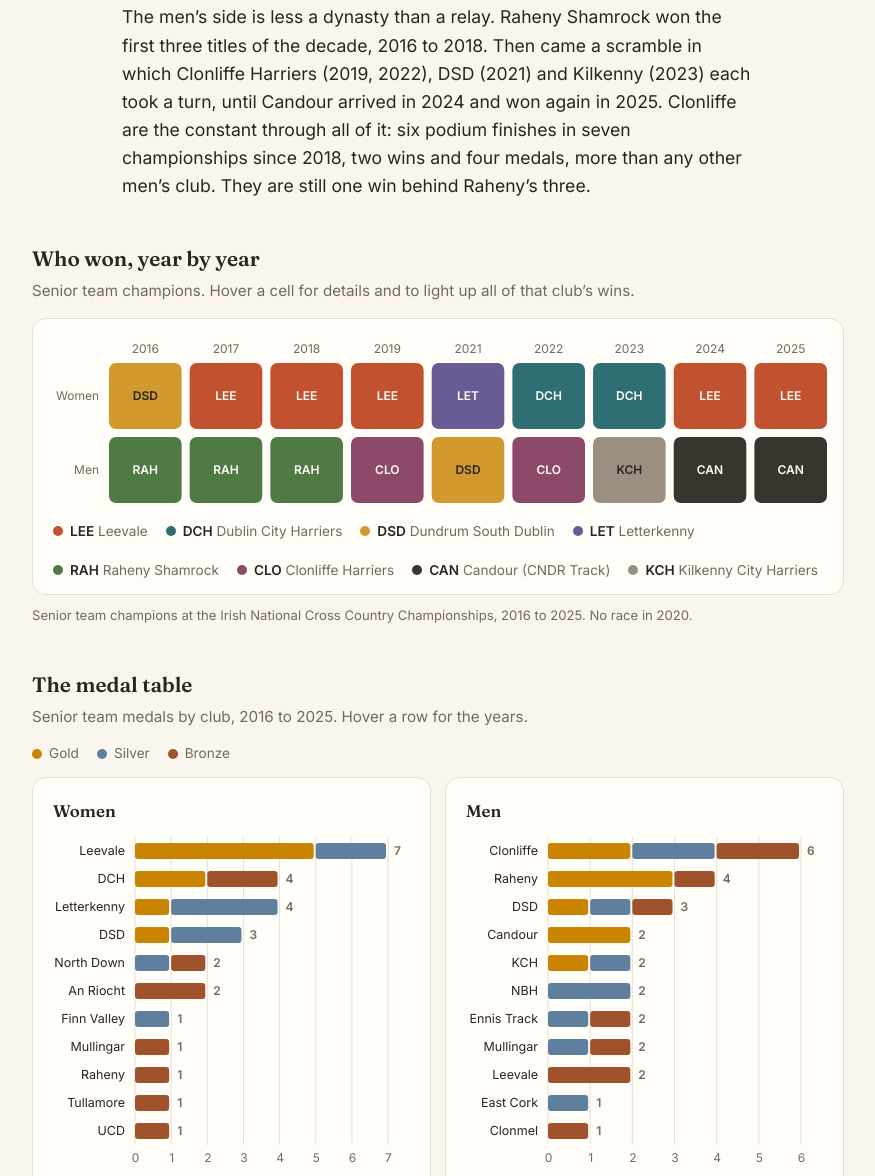
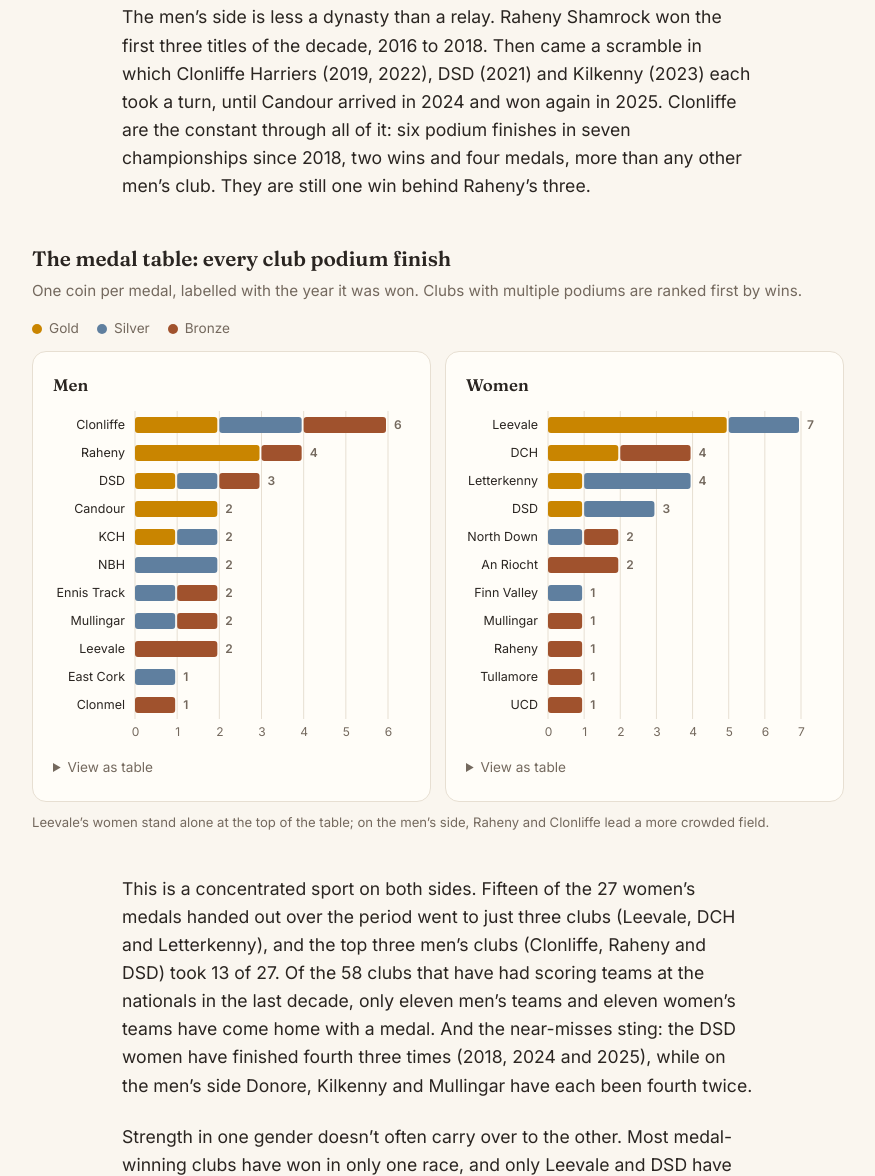
Before and after one commit to kane-collins/run-the-numbers, a plain HTML site: page article-xc-clubs.html in a window 1280 px wide. Shown: the part 1707-2883 px from the top of the page, without its empty margins (202-1077 px from the left). Drawn offline with nearby package versions, Linux system fonts and the light colour scheme.

Commit message:
update club article

```diff
--- a/article-xc-clubs.html
+++ b/article-xc-clubs.html
@@ -43,20 +43,14 @@
       <p>The men’s side is less a dynasty than a relay. Raheny Shamrock won the first three titles of the decade, 2016 to 2018. Then came a scramble in which Clonliffe Harriers (2019, 2022), DSD (2021) and Kilkenny (2023) each took a turn, until Candour arrived in 2024 and won again in 2025. Clonliffe are the constant through all of it: six podium finishes in seven championships since 2018, two wins and four medals, more than any other men’s club. They are still one win behind Raheny’s three.</p>
     </div>
 
-    <figure class="chart-block">
-      <h3>Who won, year by year</h3>
-      <p class="sub">Senior team champions. Hover a cell for details and to light up all of that club’s wins.</p>
-      <div class="chart-panel"><div id="champions"></div></div>
-      <figcaption>Senior team champions at the Irish National Cross Country Championships, 2016 to 2025. No race in 2020.</figcaption>
-    </figure>
 
     <figure class="chart-block">
-      <h3>The medal table</h3>
-      <p class="sub">Senior team medals by club, 2016 to 2025. Hover a row for the years.</p>
+      <h3>The medal table: every club podium finish</h3>
+      <p class="sub">One coin per medal, labelled with the year it was won. Clubs with multiple podiums are ranked first by wins.</p>
       <div id="medal-legend"></div>
       <div class="chart-pair">
+        <div class="chart-panel"><h4>Men</h4><div id="medals-men"></div></div>
         <div class="chart-panel"><h4>Women</h4><div id="medals-women"></div></div>
-        <div class="chart-panel"><h4>Men</h4><div id="medals-men"></div></div>
       </div>
       <figcaption>Leevale’s women stand alone at the top of the table; on the men’s side, Raheny and Clonliffe lead a more crowded field.</figcaption>
     </figure>
@@ -73,12 +67,12 @@
     </div>
 
     <figure class="chart-block">
-      <h3>What it took to win, and to medal</h3>
-      <p class="sub">Team points for the gold, silver and bronze teams each year. Lower is better, so the best scores sit at the top. Move across a chart to compare years.</p>
+      <h3>What does it take to win a national team medal?</h3>
+      <p class="sub">Team points at the Irish National Cross Country Championships, 2016–2025 (excluding 2020).</p>
       <div id="podium-legend"></div>
       <div class="chart-pair">
+        <div class="chart-panel"><h4>Men</h4><div id="podium-men"></div></div>
         <div class="chart-panel"><h4>Women</h4><div id="podium-women"></div></div>
-        <div class="chart-panel"><h4>Men</h4><div id="podium-men"></div></div>
       </div>
       <figcaption>Lower is better. Winning scores are far more volatile than they look: a gold-medal score in one year would not have made the podium in another.</figcaption>
     </figure>
@@ -89,12 +83,12 @@
     </div>
 
     <figure class="chart-block">
-      <h3>Finishing positions, club by club</h3>
-      <p class="sub">Every club that has finished in the top five at least once, grouped by the stories below. Darker means a better finish. Hover a cell for the points.</p>
+      <h3>The changing fortunes of Irish cross-country clubs</h3>
+      <p class="sub">Team finishing positions at the National Cross-Country Championships, 2016–2025.</p>
       <div class="pos-scale"><span>1st</span><i></i><span>18th or lower</span><span class="pos-scale-note">Blank: no team entered</span></div>
       <div class="chart-stack">
+        <div class="chart-panel"><h4>Men</h4><div id="pos-men"></div></div>
         <div class="chart-panel"><h4>Women</h4><div id="pos-women"></div></div>
-        <div class="chart-panel"><h4>Men</h4><div id="pos-men"></div></div>
       </div>
       <figcaption>Clubs shown have finished in the top five at least once. Lower finishing positions indicate better performances; no race in 2020.</figcaption>
     </figure>
@@ -133,87 +127,6 @@
   <script src="charts.js"></script>
   <script src="xc-clubs-data.js"></script>
   <script>
-    // Every figure below comes from numbers stated in the article text.
-    const clubs = {
-      LEE: { name: 'Leevale',                color: '#c2512f' },
-      DCH: { name: 'Dublin City Harriers',   color: '#2f6f73' },
-      DSD: { name: 'Dundrum South Dublin',   color: '#d29a2e' },
-      LET: { name: 'Letterkenny',            color: '#6b5b95' },
-      RAH: { name: 'Raheny Shamrock',        color: '#4f7a43' },
-      CLO: { name: 'Clonliffe Harriers',     color: '#8c4a68' },
-      CAN: { name: 'Candour (CNDR Track)',   color: '#3a342f' },
-      KCH: { name: 'Kilkenny City Harriers', color: '#9a8f80' }
-    };
-
-    const champs = [
-      { year: 2016, women: 'DSD', men: 'RAH',
-        womenNote: 'Won by 30 points over Leevale, the biggest women’s gold–silver gap of the decade' },
-      { year: 2017, women: 'LEE', men: 'RAH',
-        womenNote: 'Winning score of 35, the lowest in the women’s results' },
-      { year: 2018, women: 'LEE', men: 'RAH' },
-      { year: 2019, women: 'LEE', men: 'CLO',
-        womenNote: 'Winning score of 120, worse than the average bronze medal' },
-      { year: 2021, women: 'LET', men: 'DSD',
-        menNote: 'Won with 22 points, the lowest winning score in the men’s results, and by 65 points over Clonliffe, the biggest margin of the decade' },
-      { year: 2022, women: 'DCH', men: 'CLO',
-        womenNote: 'Beat Letterkenny by a single point',
-        menNote: 'Won with 86 points, the highest winning total in the men’s results' },
-      { year: 2023, women: 'DCH', men: 'KCH',
-        menNote: 'Level with North Belfast Harriers on 72 points; Kilkenny won on countback' },
-      { year: 2024, women: 'LEE', men: 'CAN' },
-      { year: 2025, women: 'LEE', men: 'CAN' }
-    ];
-
-    const textOn = c => (d3.lab(c).l > 56 ? '#2a2521' : '#fffdf8');
-
-    // ---------- Champions grid ----------
-    const gridEl = document.getElementById('champions');
-    RTN.responsive(gridEl, w => {
-      gridEl.innerHTML = '';
-      const narrow = w < 560;
-      const m = { top: 28, right: 4, bottom: 6, left: narrow ? 50 : 64 };
-      const cellH = narrow ? 54 : 66, gap = narrow ? 4 : 8;
-      const h = m.top + cellH * 2 + gap + m.bottom;
-      const svg = RTN.makeSvg(gridEl, w, h, 'Grid of senior team champions by year, women and men, 2016 to 2025');
-      const x = d3.scaleBand().domain(champs.map(d => d.year)).range([m.left, w - m.right]).paddingInner(narrow ? 0.12 : 0.1).paddingOuter(0);
-      const rows = [
-        { key: 'women', label: 'Women', y: m.top },
-        { key: 'men',   label: 'Men',   y: m.top + cellH + gap }
-      ];
-
-      svg.append('g').selectAll('text').data(champs).join('text')
-        .attr('x', d => x(d.year) + x.bandwidth() / 2).attr('y', m.top - 10).attr('text-anchor', 'middle')
-        .attr('class', 'axis-title').text(d => (narrow ? '’' + String(d.year).slice(2) : d.year));
-      svg.append('g').selectAll('text').data(rows).join('text')
-        .attr('x', m.left - 10).attr('y', d => d.y + cellH / 2 + 4).attr('text-anchor', 'end')
-        .attr('class', 'axis-title').text(d => d.label);
-
-      const cellData = champs.flatMap(c => rows.map(r => ({ year: c.year, row: r, club: c[r.key], note: c[r.key + 'Note'] })));
-      const cells = svg.append('g').selectAll('g').data(cellData).join('g')
-        .attr('transform', d => `translate(${x(d.year)},${d.row.y})`).style('transition', 'opacity .15s');
-
-      cells.append('rect').attr('width', x.bandwidth()).attr('height', cellH).attr('rx', 7)
-        .attr('fill', d => (d.club ? clubs[d.club].color : 'none'))
-        .attr('stroke', d => (d.club ? 'none' : '#d8cebf'))
-        .attr('stroke-dasharray', d => (d.club ? null : '4 4'));
-      cells.append('text').attr('x', x.bandwidth() / 2).attr('y', cellH / 2 + 4).attr('text-anchor', 'middle')
-        .attr('font-size', narrow ? 10 : 12).attr('font-weight', 600).attr('pointer-events', 'none')
-        .attr('fill', d => (d.club ? textOn(clubs[d.club].color) : '#74695e'))
-        .text(d => d.club || '–');
-
-      cells.on('pointerenter pointermove', (event, d) => {
-        cells.attr('opacity', c => (!d.club || c.club === d.club ? 1 : 0.3));
-        const head = `<strong>${d.year} · ${d.row.label}</strong>`;
-        RTN.showTip(d.club
-          ? head + clubs[d.club].name + (d.note ? '<br>' + d.note : '')
-          : head + 'No race held', event);
-      }).on('pointerleave', () => { cells.attr('opacity', 1); RTN.hideTip(); });
-
-      const legend = d3.select(gridEl).append('div').attr('class', 'legend').style('padding', '12px 8px 4px');
-      Object.entries(clubs).forEach(([k, c]) =>
-        legend.append('span').html(`<i style="background:${c.color}"></i><b style="font-weight:600;color:#2a2521">${k}</b>&nbsp;${c.name}`));
-    });
-
     // ---------- The medal table ----------
     const MEDALS = { gold: '#c98500', silver: '#5f7f9f', bronze: '#a0522d' };
     RTN.legend(document.getElementById('medal-legend'), [
```
